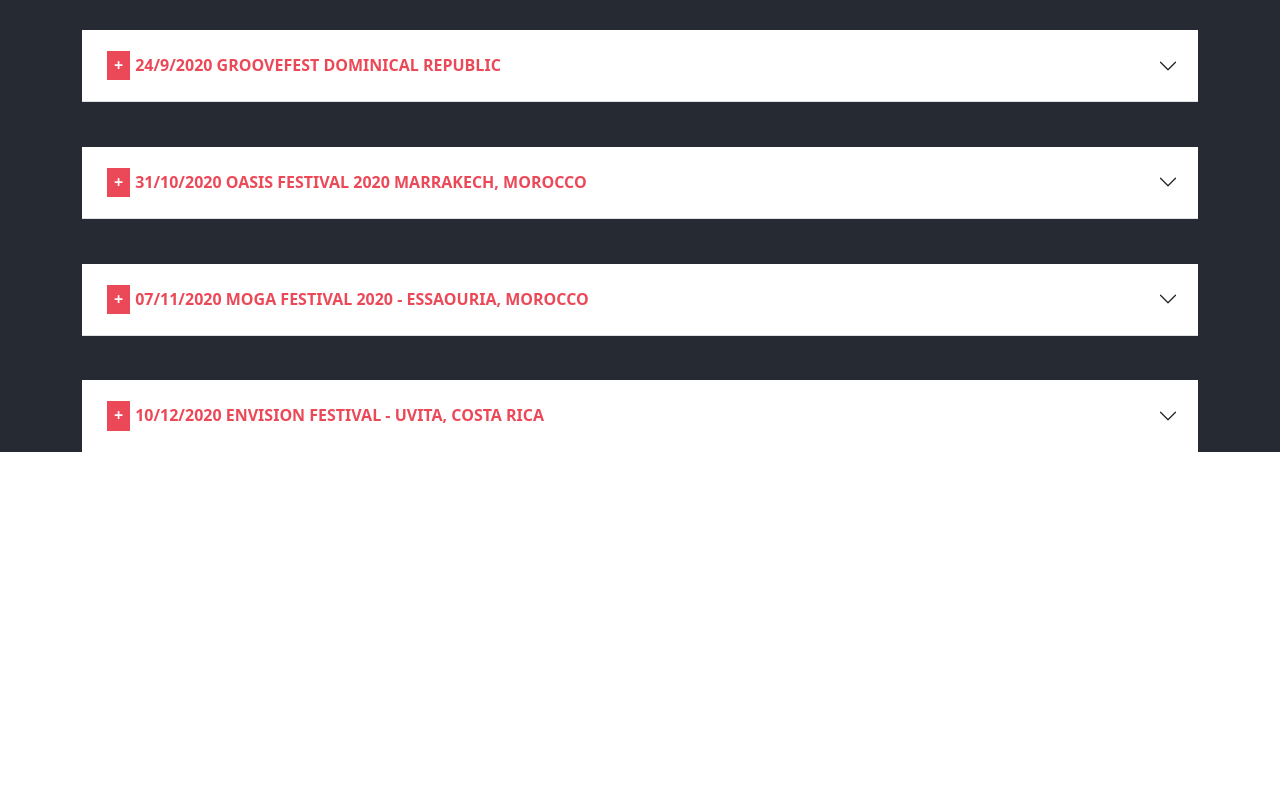
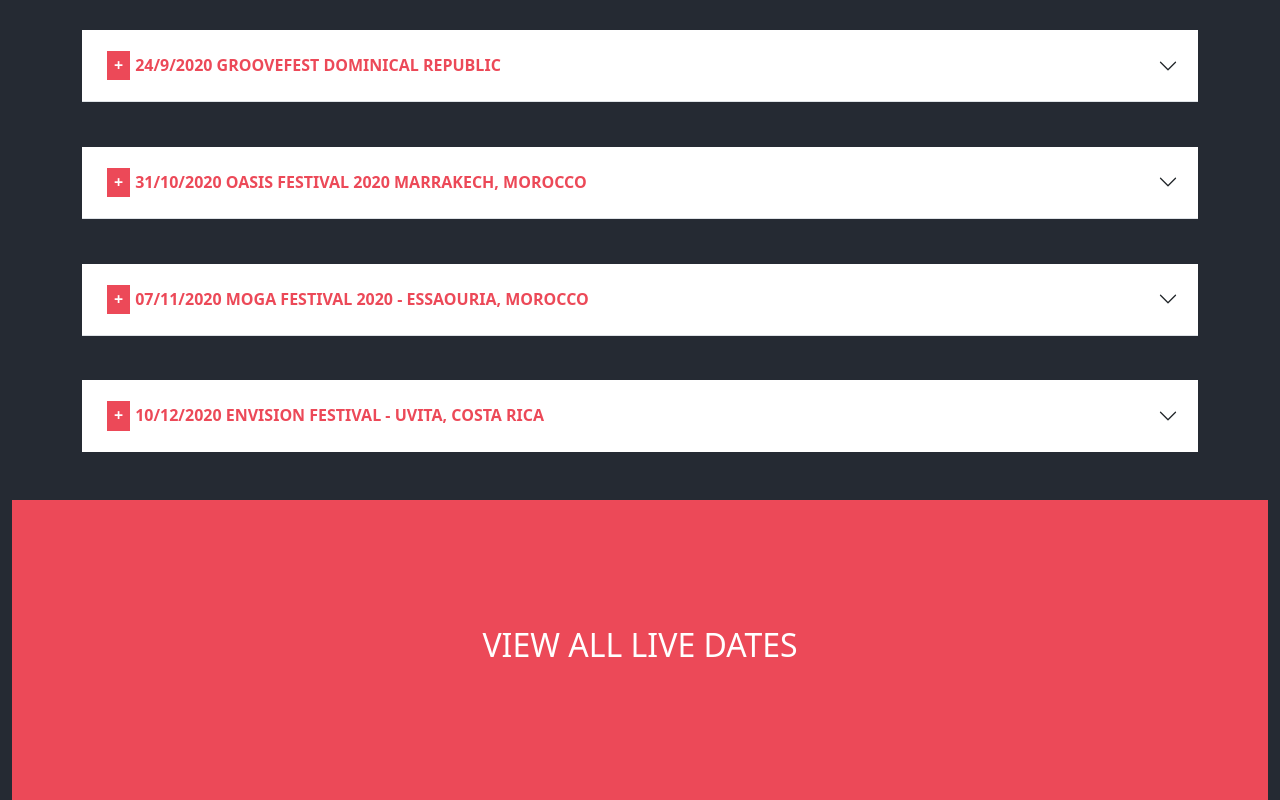
Before and after one commit to SilvioGiacomelli/proj-html-vuejs, a Vue app: page / in a window 1280 px wide. Shown: the part 5698-6498 px from the top of the page. Before the commit the page ends 6150 px from the top, so only its background shows below. Built offline with nearby package versions, Linux system fonts and the light colour scheme.

Commit message:
[Inizio footer]

```diff
--- a/src/App.vue
+++ b/src/App.vue
@@ -3,10 +3,12 @@
 import {store} from './components/partials/data/store';
 import Header from './components/Header.vue';
 import Main from './components/Main.vue';
+import Footer from './components/Footer.vue';
   export default {
     components:{
       Header,
       Main,
+      Footer,
     },
     data(){
       return{
@@ -22,6 +24,8 @@
 
     <Main />
 
+    <Footer />
+
   </template>
 
 <style lang="scss">
--- /dev/null
+++ b/src/components/Footer.vue
@@ -0,0 +1,15 @@
+<script>
+  export default {
+
+  }
+</script>
+
+<template>
+  <div>
+
+  </div>
+</template>
+
+<style lang="scss" scoped>
+@import '../assets/scss/partials/_variables.scss';
+</style>
--- a/src/components/partials/Livedates.vue
+++ b/src/components/partials/Livedates.vue
@@ -19,7 +19,7 @@
         </div>
       </div>
     </div>
-    <div class="container">
+    <div class="container mb-5">
       <div class="row">
         <div class="col-12">
           <div class="accordion accordion-flush" id="accordionFlushExample">
@@ -77,6 +77,9 @@
         </div>
       </div>
     </div>
+    <div class="dates d-flex align-items-center justify-content-center ">
+      <h3>VIEW ALL LIVE DATES</h3>
+    </div>
   </div>
 </template>
 
@@ -121,4 +124,13 @@
   }
 }
 
+.dates{
+    background-color: $news-background;
+    height: 300px;
+    h3{
+      font-size: 2rem;
+      color: white;
+    }
+  }
+
 </style>
```
